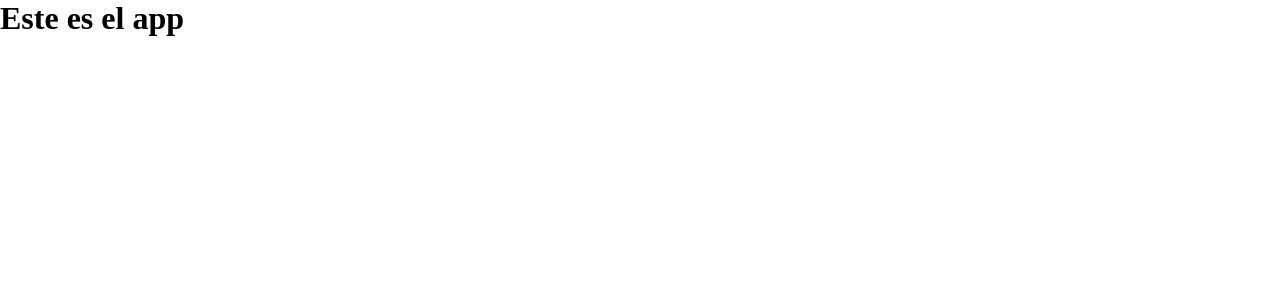
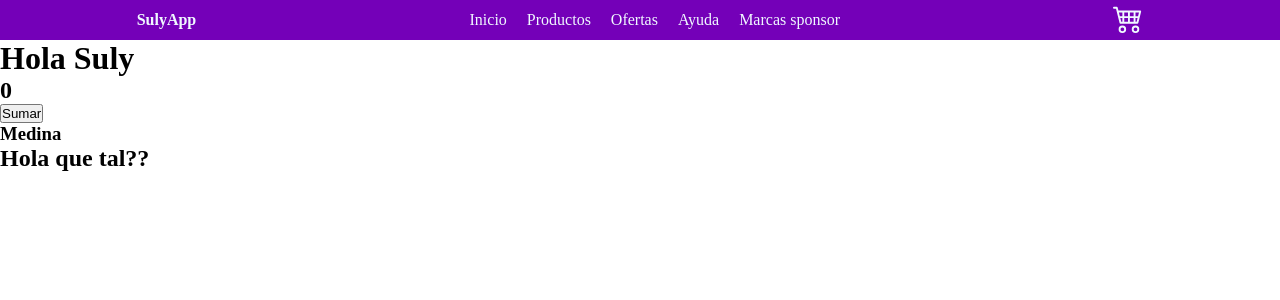
Before and after one commit to leonelnmedina/proyecto-react, a React (Vite) app: page / in a window 1280 px wide. Shown: the top 300 px of the page. Built offline with nearby package versions, Linux system fonts and the light colour scheme.

Commit message:
se trabajo con estados y props

```diff
--- a/package.json
+++ b/package.json
@@ -11,7 +11,8 @@
   },
   "dependencies": {
     "react": "^18.2.0",
-    "react-dom": "^18.2.0"
+    "react-dom": "^18.2.0",
+    "react-icons": "^4.9.0"
   },
   "devDependencies": {
     "@types/react": "^18.0.37",
--- a/src/App.jsx
+++ b/src/App.jsx
@@ -1,7 +1,15 @@
+import Navbar from "./components/layaut/navbar/Navbar";
+import HomeContainer from "./components/pages/home/HomeContainer";
+import ItemListContainer from "./components/pages/itemList/ItemListContainer";
 function App() {
+  let nombre = "Suly";
+
+  const saludo = "Hola que tal??";
   return (
     <div>
-      <h1>Este es el app</h1>
+      <Navbar />
+      <HomeContainer nombre={nombre} />
+      <ItemListContainer saludo={saludo} />
     </div>
   );
 }
--- /dev/null
+++ b/src/components/common/cartWidget/CartWidget.jsx
@@ -0,0 +1,12 @@
+import { BsCart4 } from "react-icons/bs";
+
+const CartWidget = () => {
+  return (
+    <div>
+      {/* Incono del carrito */}
+      <BsCart4 size="30px" />
+    </div>
+  );
+};
+
+export default CartWidget;
--- /dev/null
+++ b/src/components/layaut/navbar/Navbar.css
@@ -0,0 +1,15 @@
+.navContainer {
+  width: 100%;
+  height: 5vh;
+  background-color: #7400b8;
+  display: flex;
+  justify-content: space-around;
+  align-items: center;
+  color: aliceblue;
+}
+.conteinerCategories {
+  display: flex;
+  flex-direction: row;
+  list-style: none;
+  gap: 20px;
+}
--- /dev/null
+++ b/src/components/layaut/navbar/Navbar.jsx
@@ -0,0 +1,20 @@
+import CartWidget from "../../common/cartWidget/CartWidget";
+import "./Navbar.css";
+
+const Navbar = () => {
+  return (
+    <div className="navContainer">
+      <h4>SulyApp</h4>
+      <ul className="conteinerCategories">
+        <li>Inicio</li>
+        <li>Productos</li>
+        <li>Ofertas</li>
+        <li>Ayuda</li>
+        <li>Marcas sponsor</li>
+      </ul>
+      <CartWidget />
+    </div>
+  );
+};
+
+export default Navbar;
--- /dev/null
+++ b/src/components/pages/home/Home.jsx
@@ -0,0 +1,16 @@
+const home = ({ nombre, sumar, contador }) => {
+  return (
+    <div>
+      <h1>Hola {nombre}</h1>
+
+      {/* Si necesita argumentos la funcion , se ejecuta asi */}
+      {/* <button onClick={()=> sumar(15)}>Sumar</button> */}
+      <h2>{contador}</h2>
+
+      <button onClick={sumar}>Sumar</button>
+      {/* Si no necesita argumentos la funcion , se ejecuta asi */}
+    </div>
+  );
+};
+
+export default home;
--- /dev/null
+++ b/src/components/pages/home/HomeContainer.jsx
@@ -0,0 +1,11 @@
+import { useState } from "react";
+import Home from "./home";
+const HomeContainer = ({ nombre }) => {
+  const [contador, setContador] = useState(0);
+  const sumar = () => {
+    setContador(contador + 1);
+  };
+  return <Home nombre={nombre} sumar={sumar} contador={contador} />;
+};
+
+export default HomeContainer;
--- /dev/null
+++ b/src/components/pages/itemList/ItemList.jsx
@@ -0,0 +1,10 @@
+const ItemList = ({ apellido, saludo }) => {
+  return (
+    <div>
+      <h3>{apellido}</h3>
+      <h2>{saludo}</h2>
+    </div>
+  );
+};
+
+export default ItemList;
--- /dev/null
+++ b/src/components/pages/itemList/ItemListContainer.jsx
@@ -0,0 +1,9 @@
+import ItemList from "./ItemList";
+
+const ItemListContainer = ({ saludo }) => {
+  let apellido = "Medina";
+
+  return <ItemList apellido={apellido} saludo={saludo} />;
+};
+
+export default ItemListContainer;
```
Also changed, not shown: .eslintrc.cjs, src/components/pages/home/Home.css (added), src/components/pages/itemList/ItemList.css (added), 1 other file (tests, documents, lock files or other folders).
